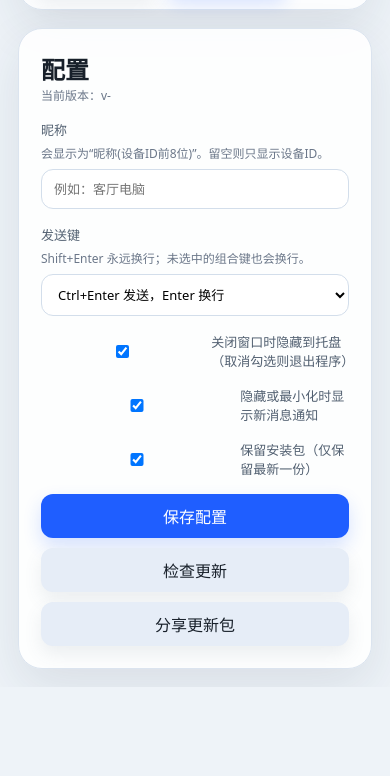
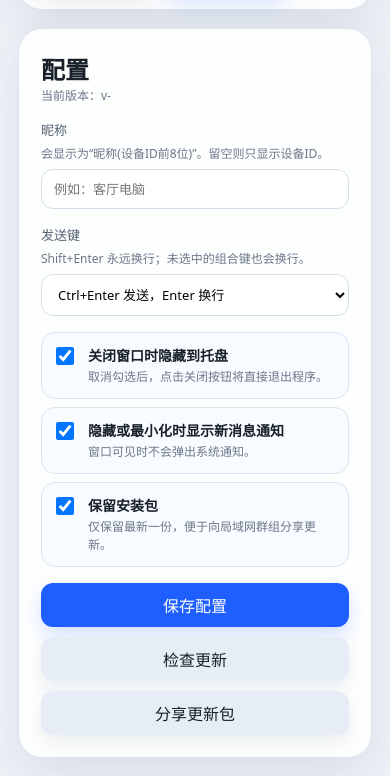
Before and after one commit to silevilence/lan_mesh, a website: page tauri-app/index.html in a window 390 px wide. Both pictures are taken after a click on the button "配置". Shown: the part 169-945 px from the top of the page. Before the commit the page ends 856 px from the top, so only its background shows below. Drawn offline with Linux system fonts and the light colour scheme; files whose address does not match are found by name.

Commit message:
🎨 style(desktop): 优化配置页开关布局
- Group settings toggles into readable option cards\n- Align update actions into a responsive control grid

```diff
--- a/tauri-app/index.html
+++ b/tauri-app/index.html
@@ -389,9 +389,52 @@
       }
 
       .check-row {
-        display: flex;
-        align-items: center;
+        display: grid;
+        grid-template-columns: 20px minmax(0, 1fr);
+        align-items: start;
+        gap: 12px;
+        padding: 12px 14px;
+        border: 1px solid #dbe4ef;
+        border-radius: 14px;
+        background: #f8fbff;
+        cursor: pointer;
+      }
+
+      .check-row:hover {
+        border-color: #b8ccec;
+        background: #f2f7ff;
+      }
+
+      .check-row input {
+        width: 18px;
+        height: 18px;
+        margin: 2px 0 0;
+      }
+
+      .toggle-copy {
+        display: grid;
+        gap: 3px;
+      }
+
+      .toggle-copy strong {
+        color: #18202a;
+        font-size: 14px;
+        font-weight: 600;
+      }
+
+      .settings-options {
+        display: grid;
         gap: 8px;
+      }
+
+      .settings-actions {
+        display: grid;
+        grid-template-columns: repeat(2, minmax(0, 1fr));
+        gap: 10px;
+      }
+
+      .settings-actions #save-settings {
+        grid-column: 1 / -1;
       }
 
       details {
@@ -473,8 +516,13 @@
         }
 
         .file-row,
-        .row {
+        .row,
+        .settings-actions {
           grid-template-columns: 1fr;
+        }
+
+        .settings-actions #save-settings {
+          grid-column: auto;
         }
       }
     </style>
@@ -583,19 +631,30 @@
               <option value="enter">Enter 发送，Ctrl+Enter 换行</option>
             </select>
           </label>
+          <div class="settings-options">
             <label class="check-row">
               <input id="close-to-tray" type="checkbox" checked />
-            关闭窗口时隐藏到托盘（取消勾选则退出程序）
+              <span class="toggle-copy">
+                <strong>关闭窗口时隐藏到托盘</strong>
+                <span class="hint">取消勾选后，点击关闭按钮将直接退出程序。</span>
+              </span>
             </label>
             <label class="check-row">
               <input id="notifications-enabled" type="checkbox" checked />
-            隐藏或最小化时显示新消息通知
+              <span class="toggle-copy">
+                <strong>隐藏或最小化时显示新消息通知</strong>
+                <span class="hint">窗口可见时不会弹出系统通知。</span>
+              </span>
             </label>
             <label class="check-row">
               <input id="retain-installer" type="checkbox" checked />
-            保留安装包（仅保留最新一份）
+              <span class="toggle-copy">
+                <strong>保留安装包</strong>
+                <span class="hint">仅保留最新一份，便于向局域网群组分享更新。</span>
+              </span>
             </label>
-          <div class="row">
+          </div>
+          <div class="settings-actions">
             <button id="save-settings" type="button">保存配置</button>
             <button id="check-update" type="button" class="secondary">检查更新</button>
             <button id="share-update-package" type="button" class="secondary">分享更新包</button>
```
Lines whose indentation alone changed are shown as unchanged.
